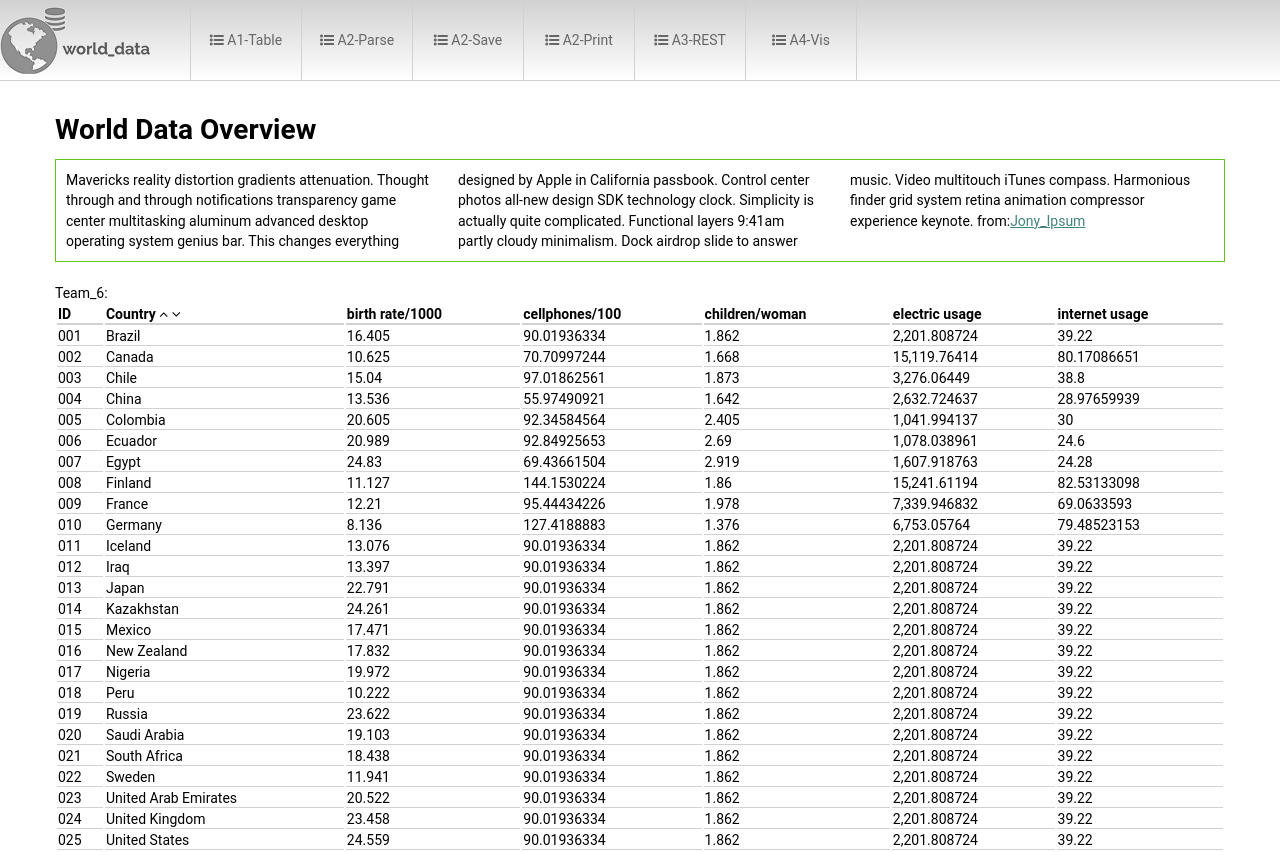
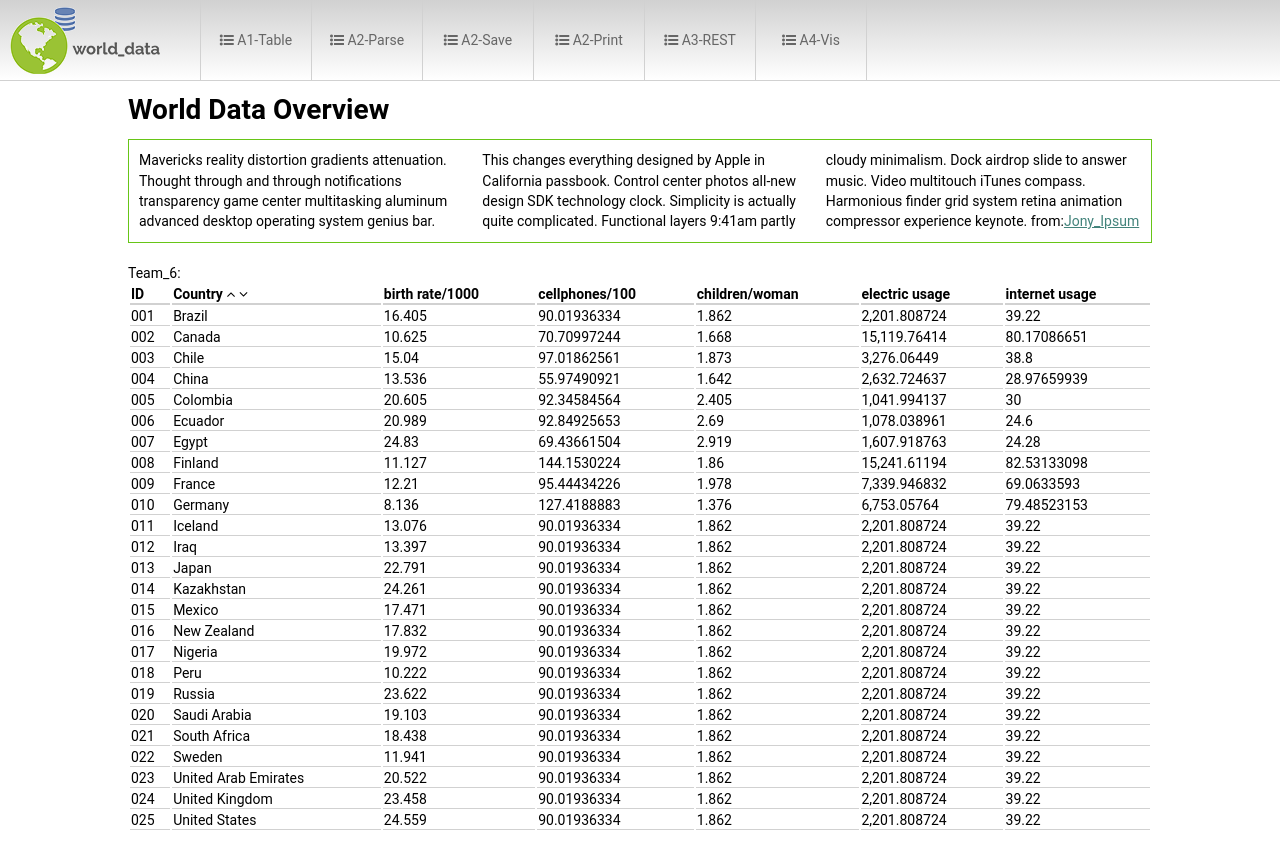
Before and after one commit to tiantud/WME_G6, a plain HTML site: page WebContent/main.html in a window 1280 px wide. Drawn offline with Linux system fonts and the light colour scheme.

Commit message:
fixed navigator

```diff
--- a/WebContent/main.html
+++ b/WebContent/main.html
@@ -12,7 +12,7 @@
 
 <body>
 <nav>
-	<img src = "../Material/world_data_logo_1.png"
+	<img id = "logo" src = "../Material/world_data_logo_1.png"
 		onmouseover = "this.src = '../Material/world_data_logo_2.png'"
 		onmouseout = "this.src = '../Material/world_data_logo_1.png'"/>
 	<ul id="main-nav">
@@ -26,8 +26,8 @@
 </nav>
 <div id = "pagewrap">
 	<br>
+		<div id = "overview">
 			<h1>World Data Overview</h1>
-		<div id = "overview">
 			<article>Mavericks reality distortion gradients attenuation.
 			Thought through and through notifications transparency game center multitasking aluminum advanced desktop operating system genius bar.
 			This changes everything designed by Apple in California passbook. Control center photos all-new design SDK technology clock.
@@ -38,7 +38,7 @@
 		</div>
 		<br>
 		<footer id = "footer">Team_6: &nbsp;</footer>
-	</div>
+
 
 	<div>
 
@@ -136,6 +136,7 @@
 			</tbody>
 		</table>
 	</div>
+</div>
 </body>
 
 </html>
--- a/WebContent/media_query.css
+++ b/WebContent/media_query.css
@@ -2,17 +2,23 @@
 @media screen and (min-width: 1200px) {
 
 	#overview article{
-		margin: 10px;
 		column-count: 3;
 		column-gap: 2em;
 	}
+
 
 }
 
 /*>=768 for tablets*/
 @media screen and (min-width: 768px) and (max-width: 1199px){
 
-	#overview{
+	#main-nav li {
+	border-bottom-style: solid;
+	border-bottom-color: #d1d1d1;
+	border-bottom-width: 1px;
+	}
+
+	#overview article{
 		column-count: 2;
 	}
 
@@ -21,8 +27,11 @@
 
 /*>=320 for phones*/
 @media screen and (min-width: 320px) and (max-width: 767px){
+	#main-nav{
+		display: none;
+	}
 
-	#overview{
+	#overview article{
 		column-count: 1;
 	}
 }
--- a/WebContent/style.css
+++ b/WebContent/style.css
@@ -10,8 +10,9 @@ body{
 nav{
 	width: 100%;
 	height: 80px;
-	position: sticky;  /*fixed*/
+	position: fixed;
 	background: linear-gradient(to bottom, #d1d1d1, #ffffff);
+	z-index: 9999;
 	border-bottom-style: solid;
 	border-bottom-color: #d1d1d1;
 	border-bottom-width: 1px;
@@ -26,7 +27,7 @@ body table{
 	font-family: Roboto;
 	font-style: normal;
 	font-size: 14px;
-	width: 1170px;
+	width: 100%;
 	margin: 0 auto;
 	position: relative;
 }
@@ -43,8 +44,14 @@ body table td{
 	border-bottom-width: 1px;
 }
 
+#logo{
+	position: absolute;
+	margin-left:10px;
+}
+
 #main-nav{
-	margin: 0 auto;
+	margin-top: 0;
+	margin-left: 160px;
 	list-style: none;
 	float: left;
 	position: relative;
@@ -61,6 +68,7 @@ body table td{
 	border-right-style: solid;
 	border-right-color: #d1d1d1;
 	border-right-width: 1px;
+	/*background: linear-gradient(to bottom, #d1d1d1, #ffffff);*/
 }
 
 #main-nav li:first-child{
@@ -88,15 +96,21 @@ body table td{
 }
 
 #pagewrap{
-	width: 1170px;
+	width: 80%;
 	margin: 0 auto;
 	position: relative;
 }
 
 #overview{
+	position: relative;
+	margin: 80px 0 0 0;
+}
+
+#overview article{
 	border-style: solid;
 	border-color: #67c517;
 	border-width: 1px;
+	padding: 10px;
 }
 
 #overview a{
```
Lines whose indentation alone changed are shown as unchanged.
